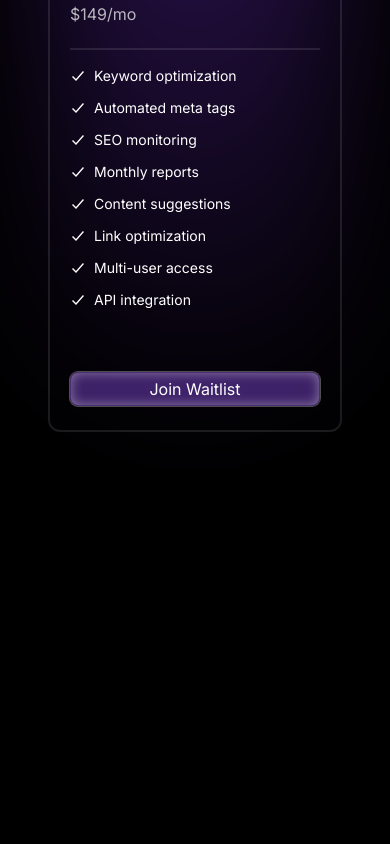
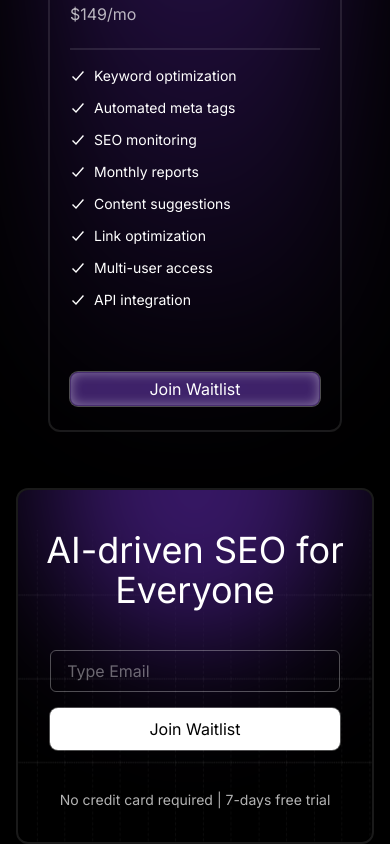
Before and after one commit to subodhGalande/AI-Startup-Landing-Page, a React (Vite) app: page / in a window 390 px wide. Shown: the part 6036-6880 px from the top of the page. Before the commit the page ends 6524 px from the top, so only its background shows below. Built offline with nearby package versions, Linux system fonts and the light colour scheme.

Commit message:
add:connect mobile

```diff
--- a/src/App.jsx
+++ b/src/App.jsx
@@ -4,7 +4,7 @@ import Highlights from "./Components/highlights";
 import Rankings from "./Components/rankings";
 import Clients from "./Components/clients";
 import Pricing from "./Components/pricing";
-
+import Connect from "./Components/connect";
 function App() {
   return (
     <>
@@ -14,6 +14,7 @@ function App() {
       <Rankings />
       <Clients />
       <Pricing />
+      <Connect />
     </>
   );
 }
--- /dev/null
+++ b/src/Components/connect.jsx
@@ -0,0 +1,28 @@
+const Connect = () => {
+  return (
+    <>
+      <div className="relative mx-auto flex h-fit w-11/12 flex-col items-center justify-around space-y-10 overflow-clip rounded-xl border-2 border-white/10">
+        <div className="absolute -top-40 z-10 h-5/6 w-full rotate-90 rounded-full bg-[#361764] blur-3xl"></div>
+        <div className="absolute inset-0 z-0 bg-hero-pattern-mobile bg-cover bg-center opacity-40"></div>
+        <h1 className="relative z-10 text-center text-4xl text-white">
+          AI-driven SEO for Everyone
+        </h1>
+        <div className="relative z-10 flex h-fit w-full flex-col gap-4 px-8">
+          <input
+            type="text"
+            className="h-fit w-full rounded-md border border-white/30 bg-transparent px-4 py-2 placeholder-white/40"
+            placeholder="Type Email"
+          ></input>
+          <button className="btn-primary w-full bg-white py-2 text-black">
+            Join Waitlist
+          </button>
+        </div>
+        <p className="pb-8 text-center text-sm text-white/70">
+          No credit card required | 7-days free trial
+        </p>
+      </div>
+    </>
+  );
+};
+
+export default Connect;
```
